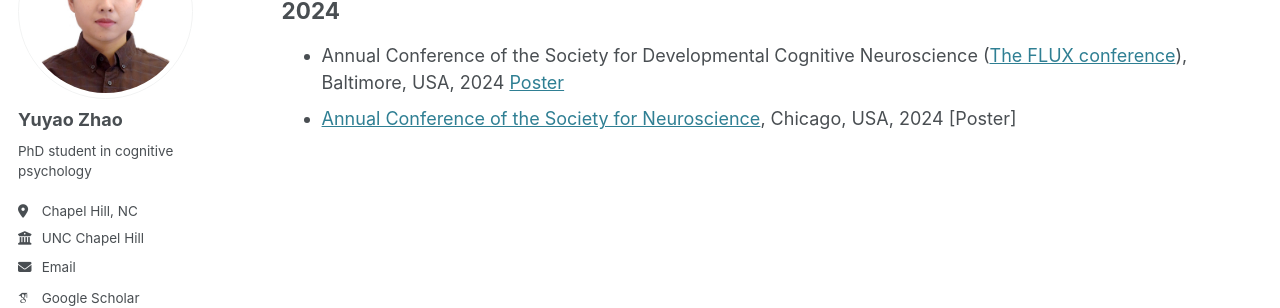
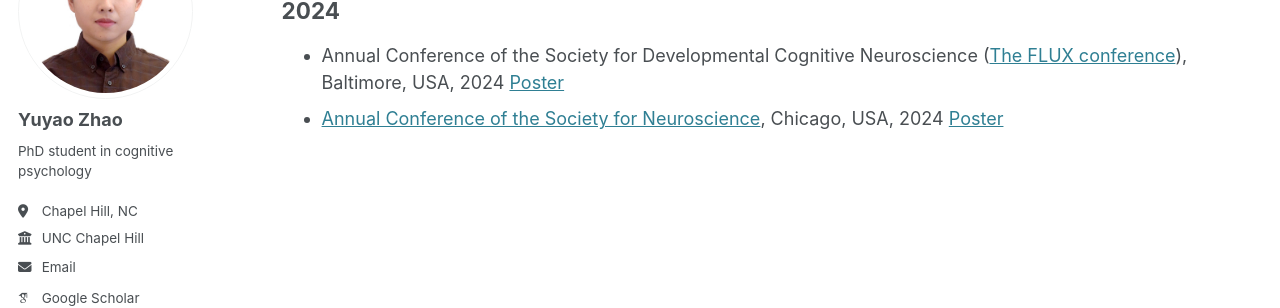
Before and after one commit to zhaoyuyao/zhaoyuyao.github.io, a Jekyll site: the page built from _pages/conferences.md, in a window 1280 px wide. Shown: the part 182-490 px from the top of the page. Built offline with Jekyll 4.4.1, drawn with Linux system fonts in a browser that asks for light colours; some web fonts are replaced; our own code applies the rules of GitHub Pages for plain Markdown files; part of the change alters nothing that is shown.

```diff
--- a/_pages/conferences.md
+++ b/_pages/conferences.md
@@ -6,4 +6,4 @@ author_profile: true
 
 ## 2024
 - Annual Conference of the Society for Developmental Cognitive Neuroscience ([The FLUX conference](https://fluxsociety.org/)), Baltimore, USA, 2024 [Poster](http://zhaoyuyao.github.io/files/2024-FLUX.pdf)
-- [Annual Conference of the Society for Neuroscience](https://www.sfn.org/), Chicago, USA, 2024 [Poster]
+- [Annual Conference of the Society for Neuroscience](https://www.sfn.org/), Chicago, USA, 2024 [Poster](http://zhaoyuyao.github.io/files/2024-SfN.pdf)
```
